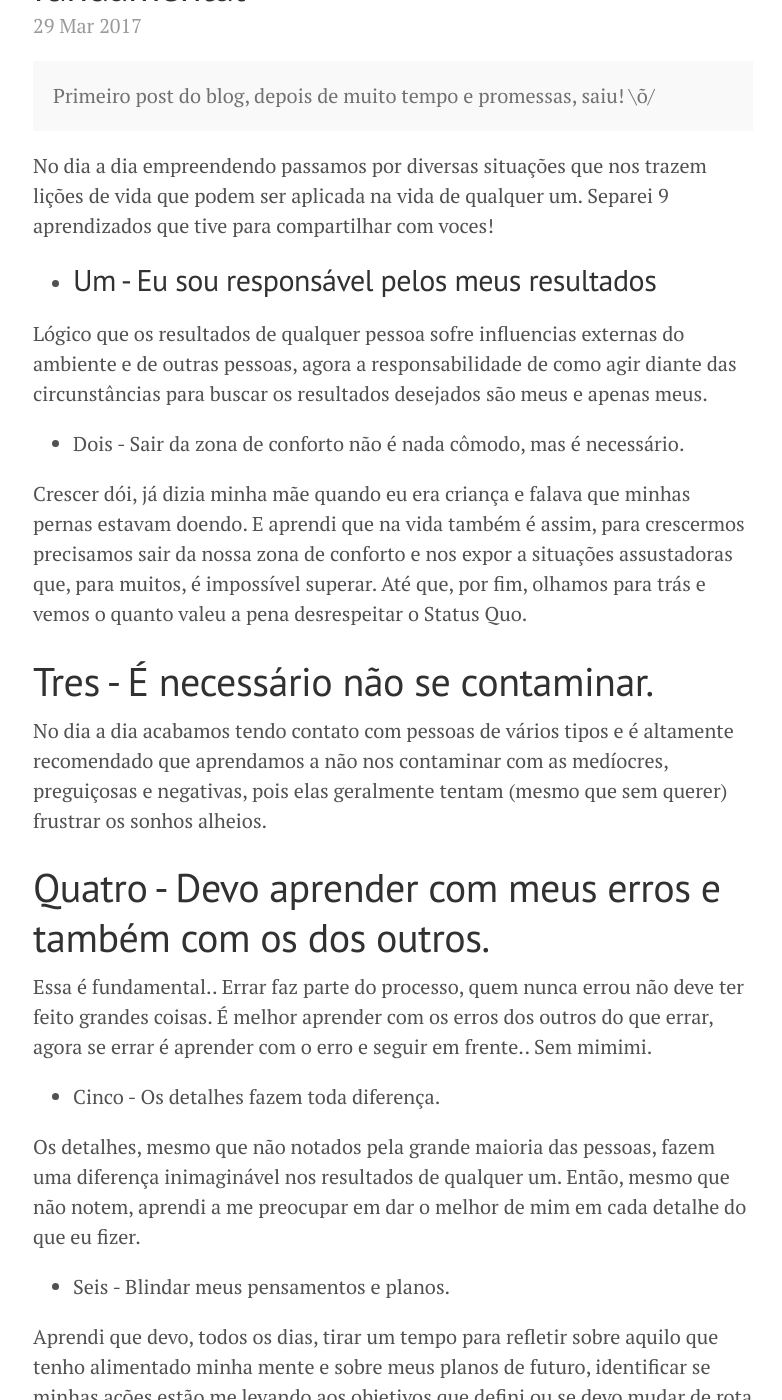
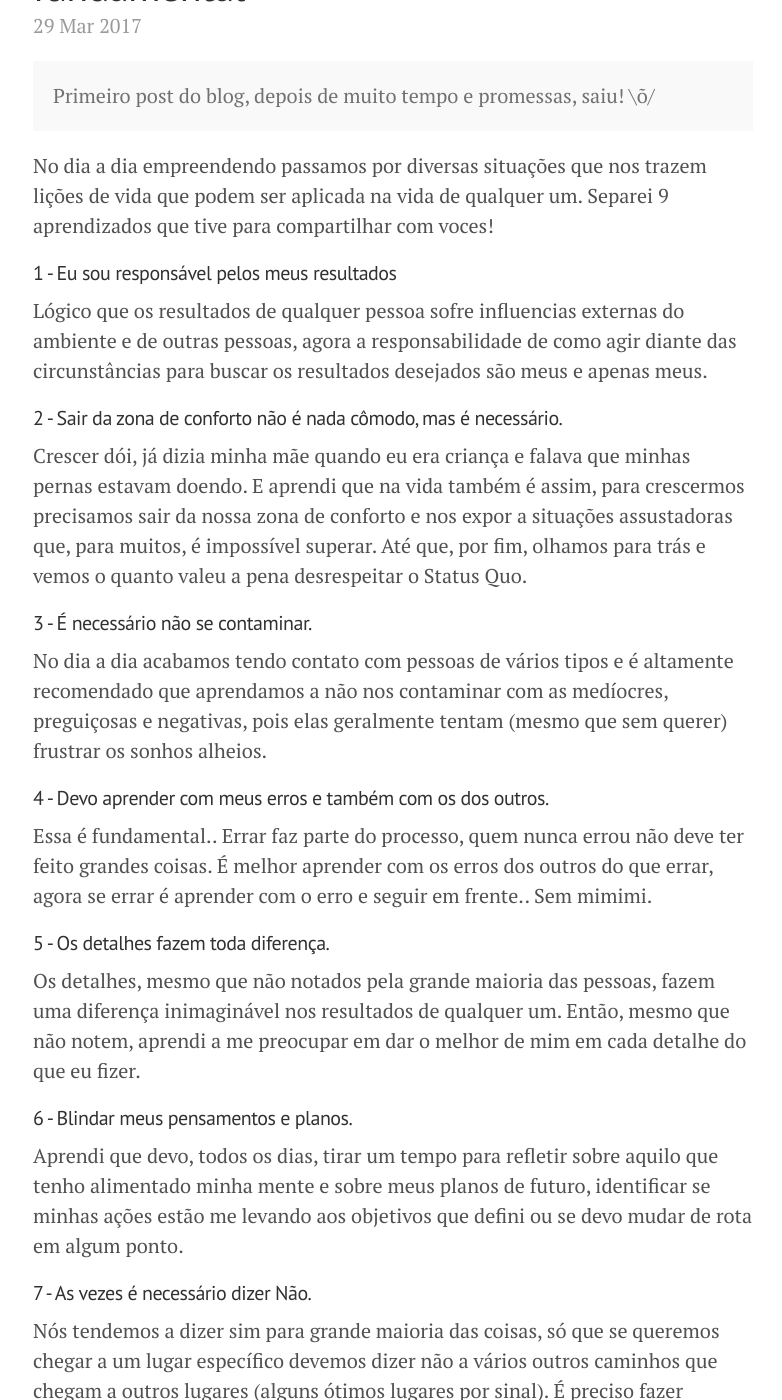
Before and after one commit to metanoia39/metanoia39.github.io, a Jekyll site: the page built from _posts/2017-03-29-7-coisas-que-aprendi-empreendendo.md, in a window 1280 px wide and 1400 px high, scrolled down 251 px. Shown: the whole window, without its empty margins (247-1029 px from the left). Built offline with Jekyll 4.4.1, drawn with Linux system fonts in a browser that asks for light colours; some of the changed text lies outside the part shown.

Commit message:
Primeiro Post

```diff
--- a/_posts/2017-03-29-7-coisas-que-aprendi-empreendendo.md
+++ b/_posts/2017-03-29-7-coisas-que-aprendi-empreendendo.md
@@ -8,38 +8,38 @@
 No dia a dia empreendendo passamos por diversas situações que nos trazem lições de vida que podem ser aplicada na vida de qualquer um. Separei 9 aprendizados que tive para compartilhar com voces!
 
 
-+ ## Um - Eu sou responsável pelos meus resultados
+##### 1 - Eu sou responsável pelos meus resultados
 
 Lógico que os resultados de qualquer pessoa sofre influencias externas do ambiente e de outras pessoas, agora a responsabilidade de como agir diante das circunstâncias para buscar os resultados desejados são meus e apenas meus.
 
-+ Dois - Sair da zona de conforto não é nada cômodo, mas é necessário.
+##### 2 - Sair da zona de conforto não é nada cômodo, mas é necessário.
 
 Crescer dói, já dizia minha mãe quando eu era criança e falava que minhas pernas estavam doendo. E aprendi que na vida também é assim, para crescermos precisamos sair da nossa zona de conforto e nos expor a situações assustadoras que, para muitos, é impossível superar. Até que, por fim, olhamos para trás e vemos o quanto valeu a pena desrespeitar o Status Quo.
 
-# Tres - É necessário não se contaminar.
+##### 3 - É necessário não se contaminar.
 
 No dia a dia acabamos tendo contato com pessoas de vários tipos e é altamente recomendado que aprendamos a não nos contaminar com as medíocres, preguiçosas e negativas, pois elas geralmente tentam (mesmo que sem querer) frustrar os sonhos alheios.
 
-# Quatro - Devo aprender com meus erros e também com os dos outros.
+##### 4 - Devo aprender com meus erros e também com os dos outros.
 
 Essa é fundamental.. Errar faz parte do processo, quem nunca errou não deve ter feito grandes coisas. É melhor aprender com os erros dos outros do que errar, agora se errar é aprender com o erro e seguir em frente.. Sem mimimi.
 
-- Cinco - Os detalhes fazem toda diferença.
+##### 5 - Os detalhes fazem toda diferença.
 
 Os detalhes, mesmo que não notados pela grande maioria das pessoas, fazem uma diferença inimaginável nos resultados de qualquer um. Então, mesmo que não notem, aprendi a me preocupar em dar o melhor de mim em cada detalhe do que eu fizer.
 
-- Seis - Blindar meus pensamentos e planos.
+##### 6 - Blindar meus pensamentos e planos.
 
 Aprendi que devo, todos os dias, tirar um tempo para refletir sobre aquilo que tenho alimentado minha mente e sobre meus planos de futuro, identificar se minhas ações estão me levando aos objetivos que defini ou se devo mudar de rota em algum ponto.
 
-# Sete - É necessário dizer Não.
+##### 7 - As vezes é necessário dizer Não.
 
 Nós tendemos a dizer sim para grande maioria das coisas, só que se queremos chegar a um lugar específico devemos dizer não a vários outros caminhos que chegam a outros lugares (alguns ótimos lugares por sinal). É preciso fazer escolhas, e escolher algo é dizer não a todo resto.
 
-* Oito - É preciso fugir da média.
+##### 8 - É preciso fugir da média.
 
 Tendemos a nos moldarmos de acordo com a média, isso é normal. Aprendemos desde criança que temos que nos esforçar para alcançar a média e passar nas matérias. O que me assustou foi quando percebi que isso é ser medíocre(Literalmente).. Então percebi que devo buscar a excelencia, não a média.
 
-* Nove - Ser honesto comigo mesmo.
+##### 9 - Ser honesto comigo mesmo.
 
 As vezes é difícil parar e reconhecer o quão medíocres estamos sendo em alguma área de nossa vidas, a tendencia é que fujamos em discutir áreas problemáticas, o que faz com que os problemas aumentem. Aprendi que é melhor ser honesto comigo mesmo enfrentando as situações e apagando a primeira chama do que postergar e ter que apagar um incendio depois.
```
